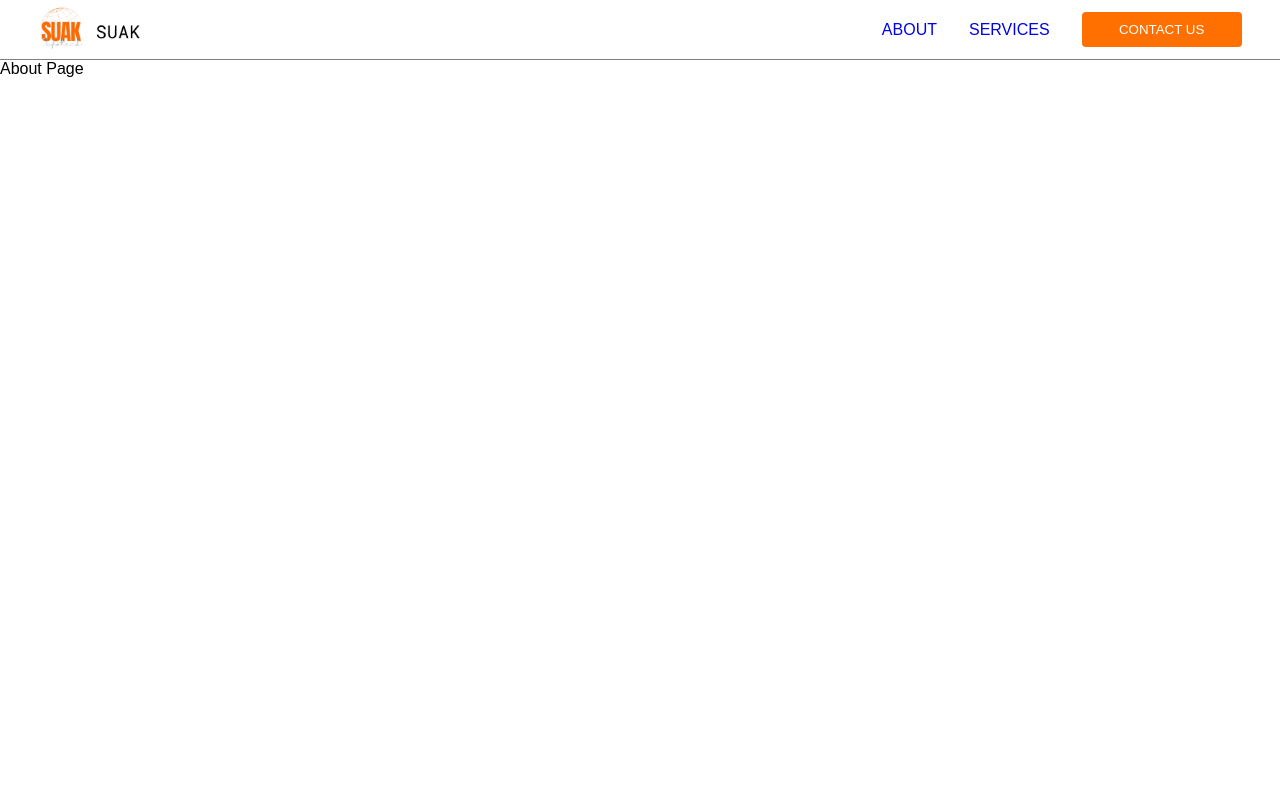
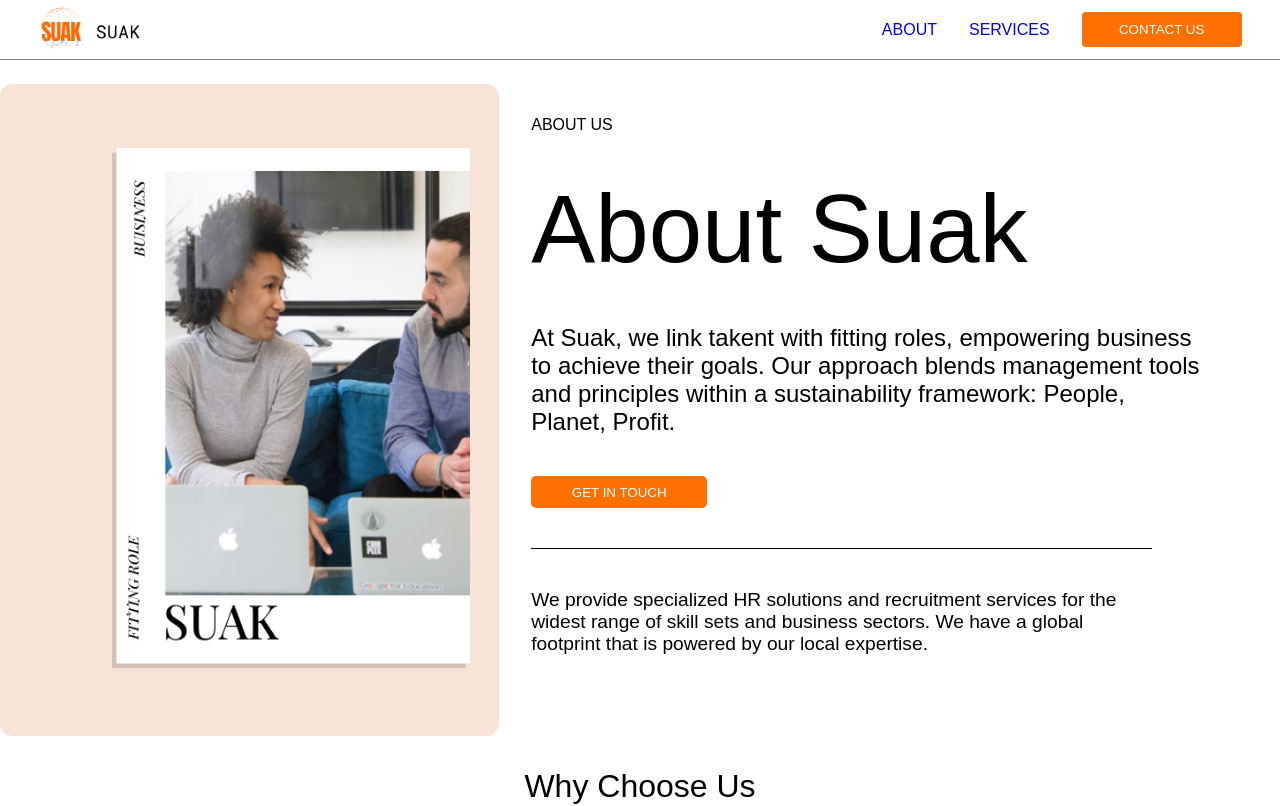
Before and after one commit to Shashisales-mk/SUAK, a React (Create React App) app: page /about in a window 1280 px wide. Shown: the top 806 px of the page. Built offline with nearby package versions, Linux system fonts and the light colour scheme.

Commit message:
About page

```diff
--- a/src/App.js
+++ b/src/App.js
@@ -3,6 +3,7 @@ import Navbar from './components/Navbar';
 import Start from './components/Body/Start';
 import Services from './components/Body/Services';
 import Choose from './components/Body/WhyChooseUs';
+import Callback from './components/Body/CallBack/Callback';
 import Footer from './components/Footer';
 function App() {
   return (
@@ -12,6 +13,7 @@ function App() {
       <Start></Start>
       <Services></Services>
       <Choose></Choose>
+      <Callback></Callback>
       <Footer></Footer>
       </div>
     </div>
--- /dev/null
+++ b/src/components/AboutUs/Aboutstart.js
@@ -0,0 +1,38 @@
+import React from "react";
+import "./aboutstart.css"
+import about_a from "../../images/about_a.png";
+function Aboutstart() {
+  return (
+    <div>
+      <div className="about-main-container">
+        <div className="about-left">
+          <img src={about_a} alt="about_a"></img>
+        </div>
+
+        <div className="about-right">
+          <ul>
+            <li>ABOUT US</li>
+            <li style={{fontSize:"6rem"}}>About Suak</li>
+            <li style={{fontSize:"1.5rem", marginRight:"5rem"}}>
+              At Suak, we link takent with fitting roles, empowering business to
+              achieve their goals. Our approach blends management tools and
+              principles within a sustainability framework: People, Planet,
+              Profit.
+            </li>
+            <li>
+              <button>GET IN TOUCH</button>
+            </li>
+            <li style={{height:"0", borderBottom:"1px solid", marginRight:"8rem"}}></li>
+            <li style={{marginRight:"8rem", fontSize:"1.2rem"}}>
+              We provide specialized HR solutions and recruitment services for
+              the widest range of skill sets and business sectors. We have a
+              global footprint that is powered by our local expertise.
+            </li>
+          </ul>
+        </div>
+      </div>
+    </div>
+  );
+}
+
+export default Aboutstart;
--- /dev/null
+++ b/src/components/AboutUs/aboutstart.css
@@ -0,0 +1,34 @@
+.about-main-container{
+    display: flex;
+    margin-top: 1.5rem;
+    gap: 2rem;
+}
+.about-left{
+    background-color: #f5decdcc;
+    width: 40%;
+    border-radius: 0.8rem;
+}
+.about-left img{
+    margin-top: 4rem;
+    margin-bottom: 4rem;
+    margin-left: 7rem;
+    height: 65vh;
+    width: 28vw;
+}
+.about-right{
+    width: 60%;
+}
+.about-right ul{
+    margin-top: 2rem;
+    list-style: none;
+    gap: 2.5rem;
+    display: grid;
+}
+.about-right ul button{
+    background: #ff7000;
+    color: white;
+    border: navajowhite;
+    border-radius: 5px;
+    height: 2rem;
+    width: 11rem;
+}
--- /dev/null
+++ b/src/components/Body/CallBack/Callback.js
@@ -0,0 +1,42 @@
+import React from 'react'
+
+function Callback() {
+  return (
+    <div>
+        <div className="sec" style={{ margin: "3vw" }}>
+        <div
+          className="services-items"
+          style={{
+            borderRight: "1.5px solid",
+            display: "grid",
+            width: "50%",
+            margin: "2rem",
+          }}
+        >
+          <div>HOW WE WORK</div>
+          <div style={{ fontSize: "2rem" }}>
+            Looking for the right talent for your organization?
+          </div>
+        </div>
+        <div
+          className="services-items"
+          style={{
+            width: "50%",
+            display: "grid",
+            justifyContent: "start",
+            alignItems: "center",
+          }}
+        >
+          <div style={{ width: "33rem", fontSize: "3rem" }}>
+            submit your details and we'll connect with you!
+          </div>
+          <div style={{ width: "5rem" }}>
+            <button className="request-button">REQUEST A CALL BACK</button>
+          </div>
+        </div>
+      </div>
+    </div>
+  )
+}
+
+export default Callback
--- a/src/components/Body/WhyChooseUs/index.js
+++ b/src/components/Body/WhyChooseUs/index.js
@@ -52,38 +52,6 @@ export default function Choose() {
         </div>
           </div>
         </div>
-      <div className="sec" style={{ margin: "3vw" }}>
-        <div
-          className="services-items"
-          style={{
-            borderRight: "1.5px solid",
-            display: "grid",
-            width: "50%",
-            margin: "2rem",
-          }}
-        >
-          <div>HOW WE WORK</div>
-          <div style={{ fontSize: "2rem" }}>
-            Looking for the right talent for your organization?
-          </div>
-        </div>
-        <div
-          className="services-items"
-          style={{
-            width: "50%",
-            display: "grid",
-            justifyContent: "start",
-            alignItems: "center",
-          }}
-        >
-          <div style={{ width: "33rem", fontSize: "3rem" }}>
-            submit your details and we'll connect with you!
-          </div>
-          <div style={{ width: "5rem" }}>
-            <button className="request-button">REQUEST A CALL BACK</button>
-          </div>
-        </div>
-      </div>
     </div>
   );
 }
--- a/src/pages/About.js
+++ b/src/pages/About.js
@@ -1,12 +1,17 @@
-import React from 'react'
-import Navbar from '../components/Navbar'
+import React from "react";
+import Navbar from "../components/Navbar";
+import Choose from "../components/Body/WhyChooseUs";
+import Aboutstart from "../components/AboutUs/Aboutstart";
+import Footer from "../components/Footer";
 function About() {
   return (
     <div>
-        <Navbar></Navbar>
-        <div>About Page</div>
+      <Navbar></Navbar>
+      <Aboutstart></Aboutstart>
+      <Choose></Choose>
+      <Footer></Footer>
     </div>
-  )
+  );
 }
 
-export default About
+export default About;
```
Also changed, not shown: src/images/about_.jpg (added), src/images/about_a.png (added).
